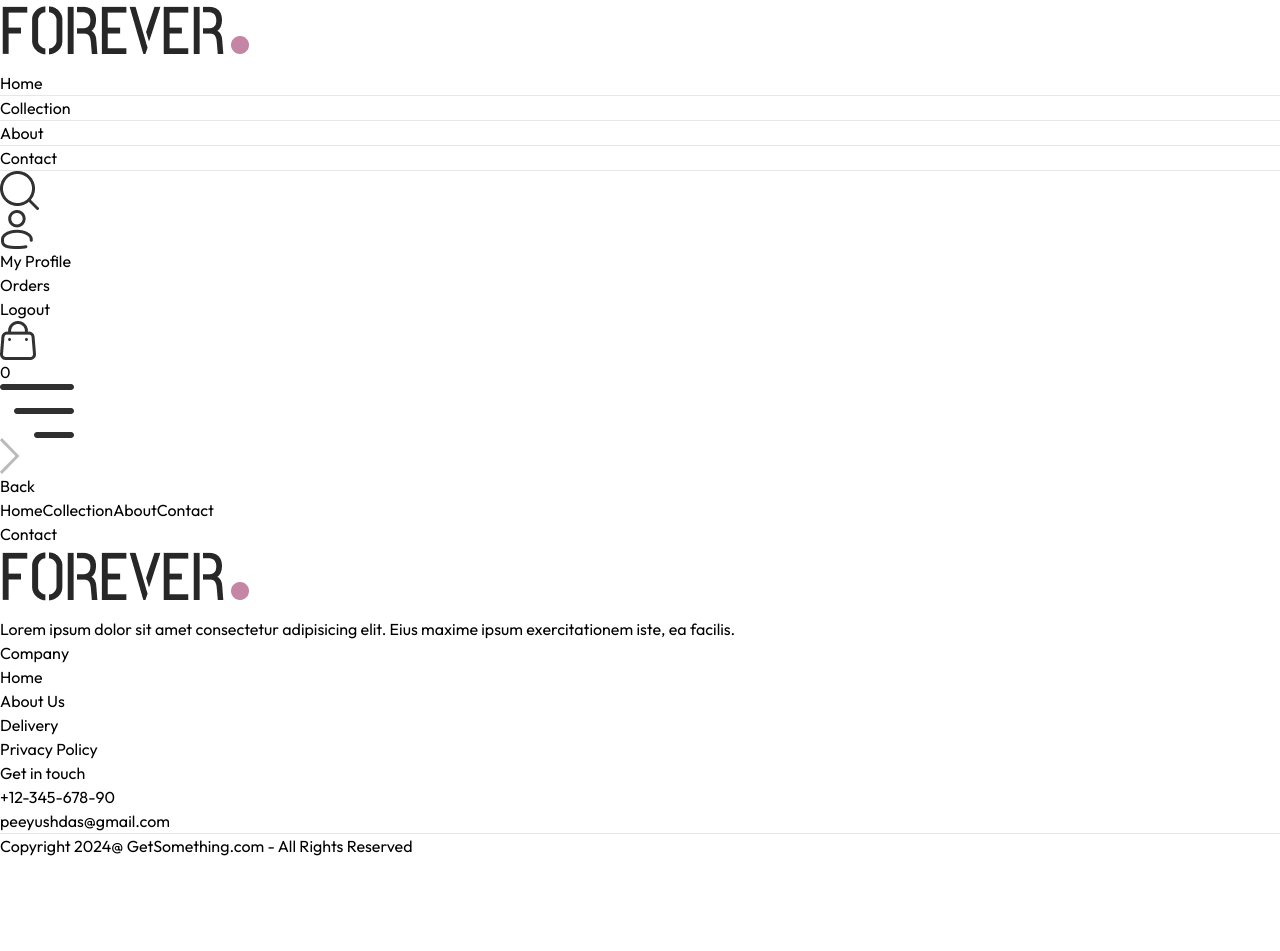
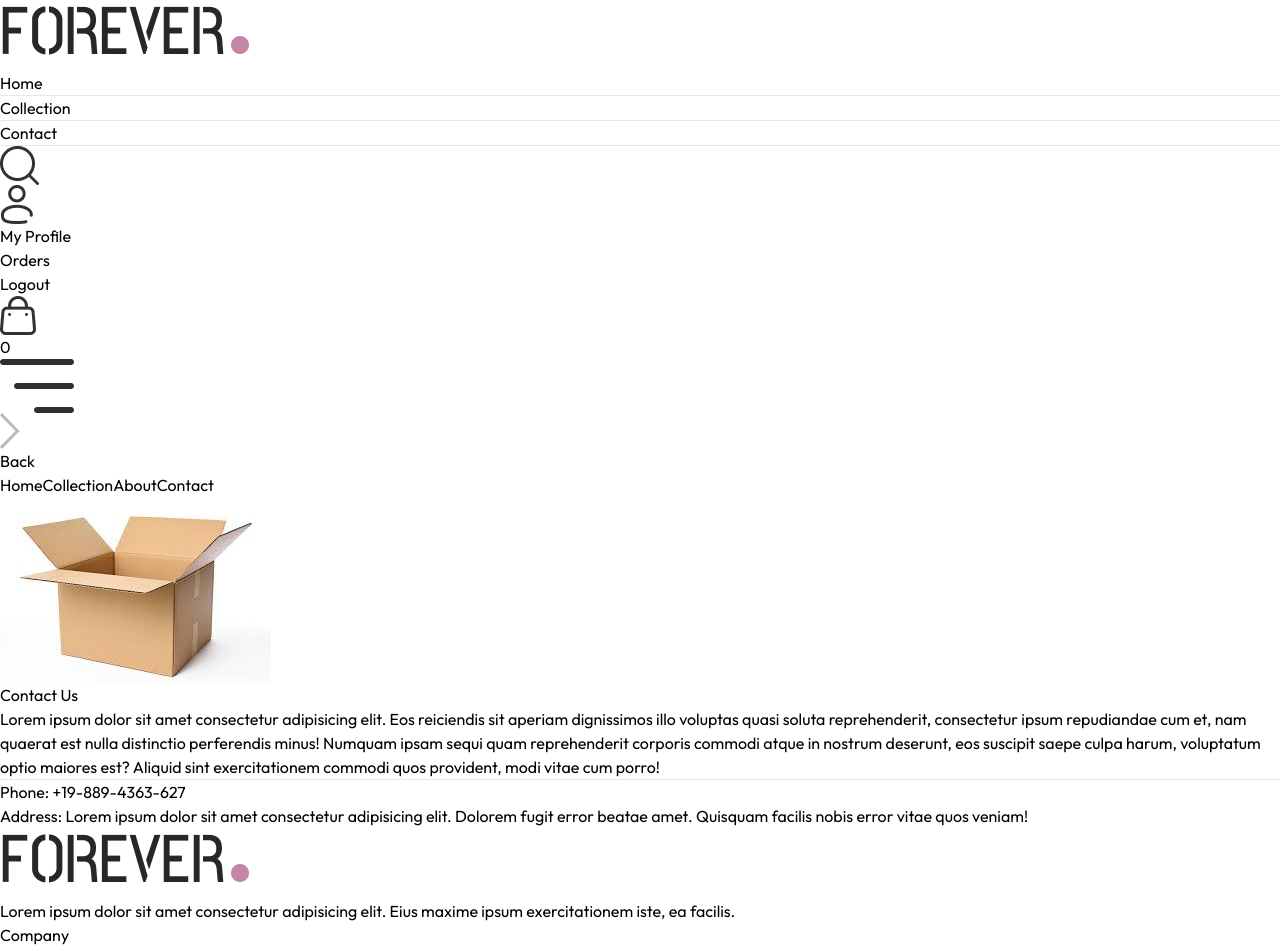
Before and after one commit to PeeyusH27/EClothing, a React (Vite) app: page /contact in a window 1280 px wide. Shown: the top 951 px of the page. Before the commit the page ends 858 px from the top, so only its background shows below. Built offline with nearby package versions, Linux system fonts and the light colour scheme.

Commit message:
updates About page, changes navbar, home and App page

```diff
--- a/src/App.jsx
+++ b/src/App.jsx
@@ -2,7 +2,6 @@ import React from 'react';
 import { Route, Routes } from 'react-router-dom'
 import Home from './pages/Home';
 import Collection  from './pages/Collection';
-import About  from './pages/About';
 import Contact  from './pages/Contact'
 import Product  from './pages/Product';
 import Cart  from './pages/Cart'
@@ -25,7 +24,6 @@ const App = () => {
       <Routes>
         <Route path='/' element={<Home />} />
         <Route path='/collection' element={<Collection />} />
-        <Route path='/about' element={<About />} />
         <Route path='/contact' element={<Contact />} />
         <Route path='/product/:productId' element={<Product />} />
         <Route path='/cart' element={<Cart />} />
--- a/src/components/Navbar.jsx
+++ b/src/components/Navbar.jsx
@@ -25,10 +25,6 @@ const Navbar = () => {
                 </NavLink>
                 <NavLink to='/collection' className='flex flex-col items-center gap-1'>
                     <p>Collection</p>
-                    <hr className='w-2/4 border-none h-[1.5px] bg-gray-700 hidden' />
-                </NavLink>
-                <NavLink to='/about' className='flex flex-col items-center gap-1'>
-                    <p>About</p>
                     <hr className='w-2/4 border-none h-[1.5px] bg-gray-700 hidden' />
                 </NavLink>
                 <NavLink to='/contact' className='flex flex-col items-center gap-1'>
--- a/src/pages/About.jsx
+++ /dev/null
@@ -1,9 +0,0 @@
-import React from 'react'
-
-const About = () => {
-  return (
-    <div>About</div>
-  )
-}
-
-export default About
--- a/src/pages/Contact.jsx
+++ b/src/pages/Contact.jsx
@@ -1,8 +1,25 @@
 import React from 'react'
+import Title from '../components/Title'
 
 const Contact = () => {
   return (
-    <div>Contact</div>
+    <div className='flex justify-center items-center h-[40vh] p-8'>
+      <div className="left h-full w-full border-r-2 border-black border-opacity-25 flex justify-center items-center">
+        <img src='/src/assets/mainlogo.jpeg' className='w-2/3' alt="" />
+      </div>
+      <div className="right p-4 flex-col text-center items-center h-full w-full">
+        <div className="content">
+          <h1 className='text-3xl font-semibold'>Contact Us</h1>
+          <p>Lorem ipsum dolor sit amet consectetur adipisicing elit. Eos reiciendis sit aperiam dignissimos illo voluptas quasi soluta reprehenderit, consectetur ipsum repudiandae cum et, nam quaerat est nulla distinctio perferendis minus!
+            Numquam ipsam sequi quam reprehenderit corporis commodi atque in nostrum deserunt, eos suscipit saepe culpa harum, voluptatum optio maiores est? Aliquid sint exercitationem commodi quos provident, modi vitae cum porro!</p>
+          <hr className='m-2' />
+          <div className="details flex p-1">
+            <h2 className=' flex flex-col font-bold w-full'>Phone: <span>+19-889-4363-627</span></h2>
+            <p><span className='font-bold'>Address: </span> Lorem ipsum dolor sit amet consectetur adipisicing elit. Dolorem fugit error beatae amet. Quisquam facilis nobis error vitae quos veniam!</p>
+          </div>
+        </div>
+      </div>
+    </div>
   )
 }
 
--- a/src/pages/Home.jsx
+++ b/src/pages/Home.jsx
@@ -2,14 +2,14 @@ import Landing from '../components/Landing'
 import LatestCollection from '../components/LatestCollection'
 import OurPolicy from '../components/OurPolicy'
 import NewsLetter from '../components/NewsLetter'
-import BestSeller from '../components/BestSeller'
+// import BestSeller from '../components/BestSeller'
 
 const Home = () => {
   return (
     <div>
       <Landing /> {/*HERO*/}
       <LatestCollection />
-      <BestSeller />
+      {/* <BestSeller /> */}
       <OurPolicy />
       <NewsLetter />
     </div>
```
